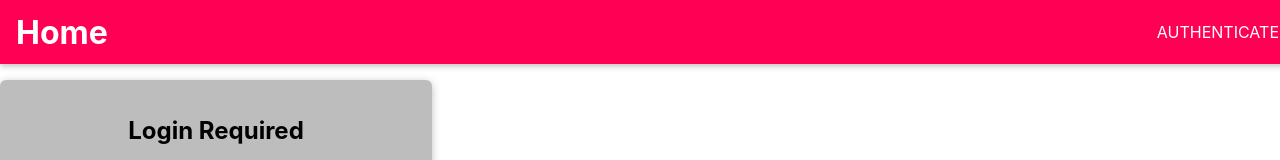
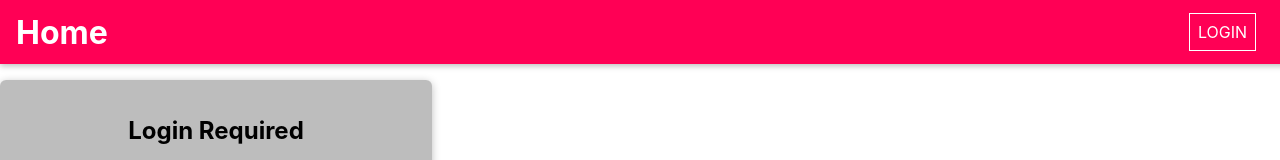
Before and after one commit to gbeto21/share-places-serverless, a React (Create React App) app in the folder frontend/: page / in a window 1280 px wide. Shown: the top 160 px of the page. Built offline with nearby package versions, Linux system fonts and the light colour scheme.

Commit message:
Styles were applied to loggin button.

```diff
--- a/frontend/src/shared/components/Navigation/NavLinks.css
+++ b/frontend/src/shared/components/Navigation/NavLinks.css
@@ -12,6 +12,7 @@
 
 .nav-links li {
   margin: 1rem;
+  padding: 2rem;
 }
 
 .nav-links a {
--- a/frontend/src/shared/components/Navigation/NavLinks.js
+++ b/frontend/src/shared/components/Navigation/NavLinks.js
@@ -13,7 +13,7 @@ const NavLinks = props => {
             <NavLink to="/places/new">ADD PLACE</NavLink>
         </li>)}
         {!auth.isLoggedIn && (<li>
-            <NavLink to="/auth">AUTHENTICATE</NavLink>
+            <button>LOGIN</button>
         </li>)}
         {auth.isLoggedIn &&
             <li>
```
